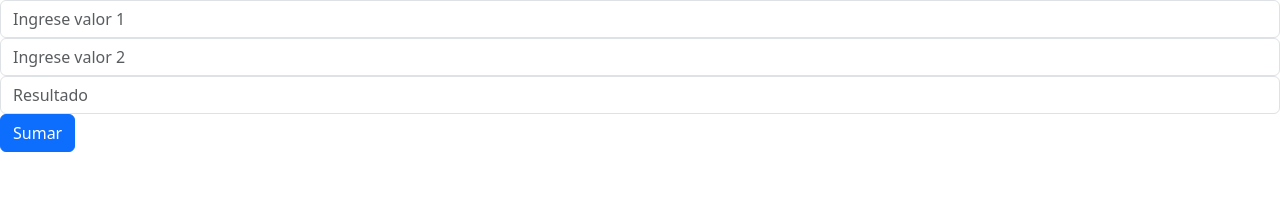
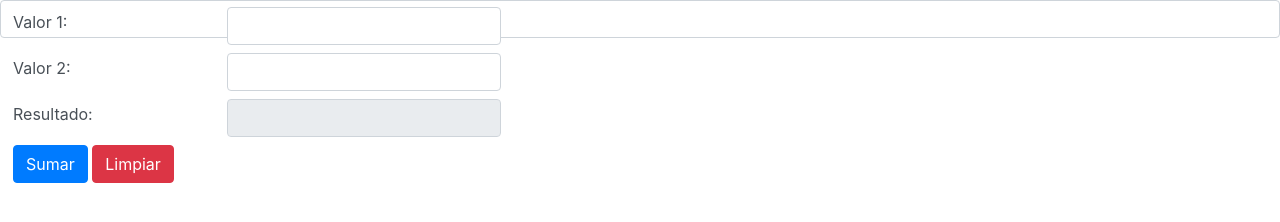
Before and after one commit to gurdian0614/Ejercicio-JavaScript, a plain HTML site: page index.html in a window 1280 px wide. Drawn offline with nearby package versions, Linux system fonts and the light colour scheme; some packages are replaced by stand-ins of ours; a script that the page names is missing.

Commit message:
Agregando libreria alertify, validaciones y operaciones

```diff
--- a/index.html
+++ b/index.html
@@ -7,30 +7,55 @@
     <link href="https://cdn.jsdelivr.net/npm/bootstrap@5.3.2/dist/css/bootstrap.min.css" rel="stylesheet" integrity="sha384-T3c6CoIi6uLrA9TneNEoa7RxnatzjcDSCmG1MXxSR1GAsXEV/Dwwykc2MPK8M2HN" crossorigin="anonymous">
 </head>
 <body>
-    <div class="row-12">
-        <div class="col">
-            <input type="text" id="txtN1" class="form-control" placeholder="Ingrese valor 1"/>
+    <div class="form-control">
+        <div class="mb-2">
+            <div class="row align-items-center">
+                <div class="col-2">
+                    <label class="form-label">Valor 1:</label>
+                </div>
+                <div class="col-auto">
+                    <input type="number" id="txtN1" class="form-control"/>
+                </div>
+            </div>
         </div>
+        <div class="mb-2">
+            <div class="row align-items-center">
+                <div class="col-2">
+                    <label class="form-label">Valor 2:</label>
+                </div>
+                <div class="col-auto">
+                    <input type="number" id="txtN2" class="form-control"/>
+                </div>
+            </div>
+        </div>
+        <div class="mb-2">
+            <div class="row align-items-center">
+                <div class="col-2">
+                    <label class="form-label">Resultado:</label>
+                </div>
+                <div class="col-auto">
+                    <input type="text" id="txtResultado" class="form-control" readonly/>
+                </div>
+            </div>
+        </div>
+        <button type="button" class="btn btn-primary" onclick="sumar()">Sumar</button>
+        <button type="button" class="btn btn-danger" onclick="limpiar()">Limpiar</button>
     </div>
     <div class="row-12">
-        <div class="col">
-            <input type="text" id="txtN2" class="form-control" placeholder="Ingrese valor 2"/>
-        </div>
     </div>
-    <div class="row-12">
-        <div class="col">
-            <input type="text" id="txtResultado" class="form-control" placeholder="Resultado"/>
-        </div>
-    </div>
-    <button type="button" class="btn btn-primary" onclick="sumar()">Sumar</button>
 
 
-    <script>
-        function sumar() {
-            let n1 = document.getElementById('txtN1').value
-
-        }
-    </script>
+    <script src="js/index.js" ></script>
     <script src="https://cdn.jsdelivr.net/npm/bootstrap@5.3.2/dist/js/bootstrap.bundle.min.js" integrity="sha384-C6RzsynM9kWDrMNeT87bh95OGNyZPhcTNXj1NW7RuBCsyN/o0jlpcV8Qyq46cDfL" crossorigin="anonymous"></script>
+    <!-- JavaScript -->
+    <script src="//cdn.jsdelivr.net/npm/alertifyjs@1.13.1/build/alertify.min.js"></script>
+    <!-- CSS -->
+    <link rel="stylesheet" href="//cdn.jsdelivr.net/npm/alertifyjs@1.13.1/build/css/alertify.min.css"/>
+    <!-- Default theme -->
+    <link rel="stylesheet" href="//cdn.jsdelivr.net/npm/alertifyjs@1.13.1/build/css/themes/default.min.css"/>
+    <!-- Semantic UI theme -->
+    <link rel="stylesheet" href="//cdn.jsdelivr.net/npm/alertifyjs@1.13.1/build/css/themes/semantic.min.css"/>
+    <!-- Bootstrap theme -->
+    <link rel="stylesheet" href="//cdn.jsdelivr.net/npm/alertifyjs@1.13.1/build/css/themes/bootstrap.min.css"/>
 </body>
 </html>
--- a/js/index.js
+++ b/js/index.js
@@ -0,0 +1,20 @@
+function sumar() {
+    let n1 = parseInt(document.getElementById('txtN1').value)
+    let n2 = parseInt(document.getElementById('txtN2').value)
+
+    if (isNaN(n1)) {
+        alertify.error('Número 1 en blanco')
+    } else if(isNaN(n2)) {
+        alertify.error('Número 2 en blanco')
+    } else {
+        let suma = n1 + n2;
+        document.getElementById('txtResultado').value = suma
+    }
+
+}
+
+function limpiar() {
+    document.getElementById('txtN1').value = ''
+    document.getElementById('txtN2').value = ''
+    document.getElementById('txtResultado').value = ''
+}
```
